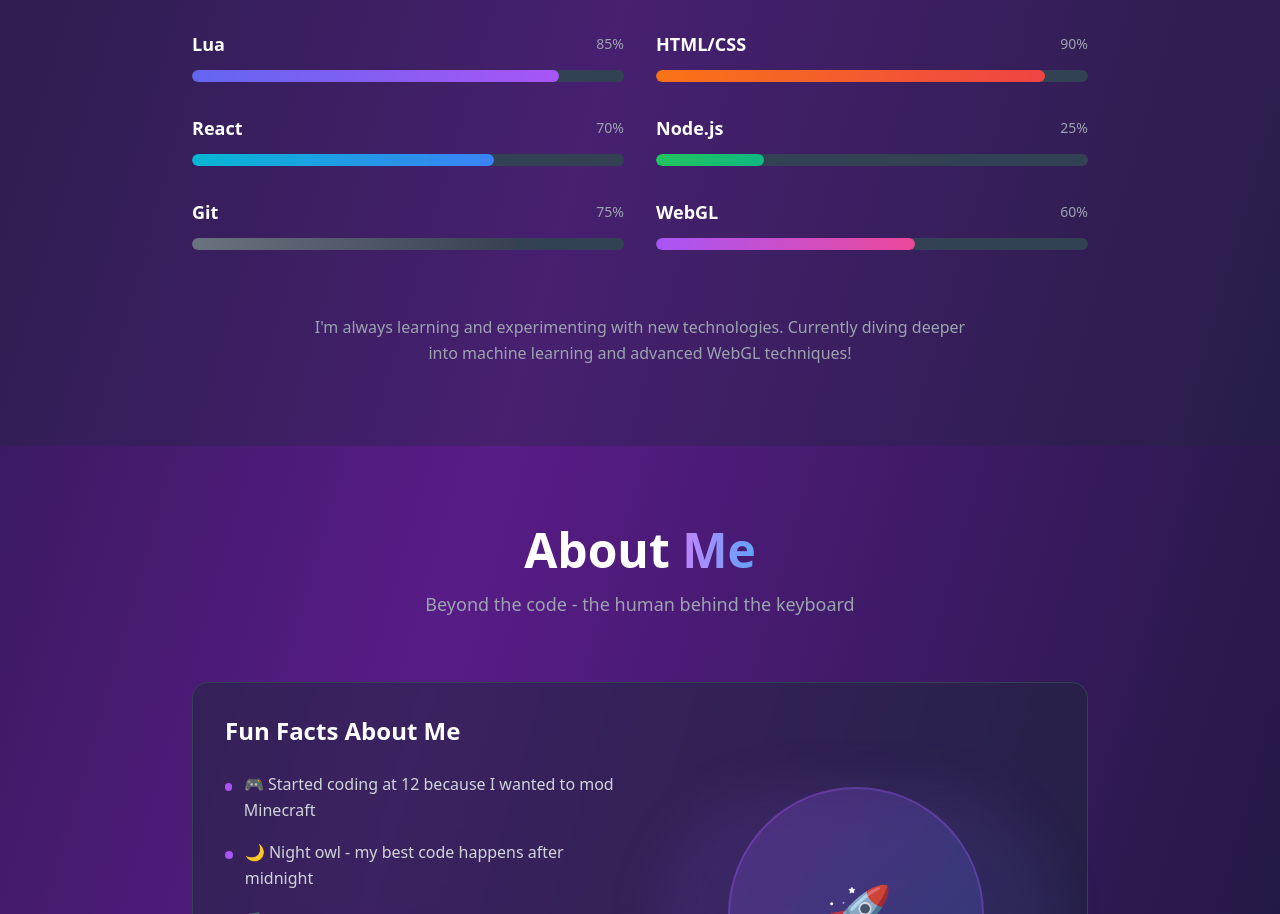
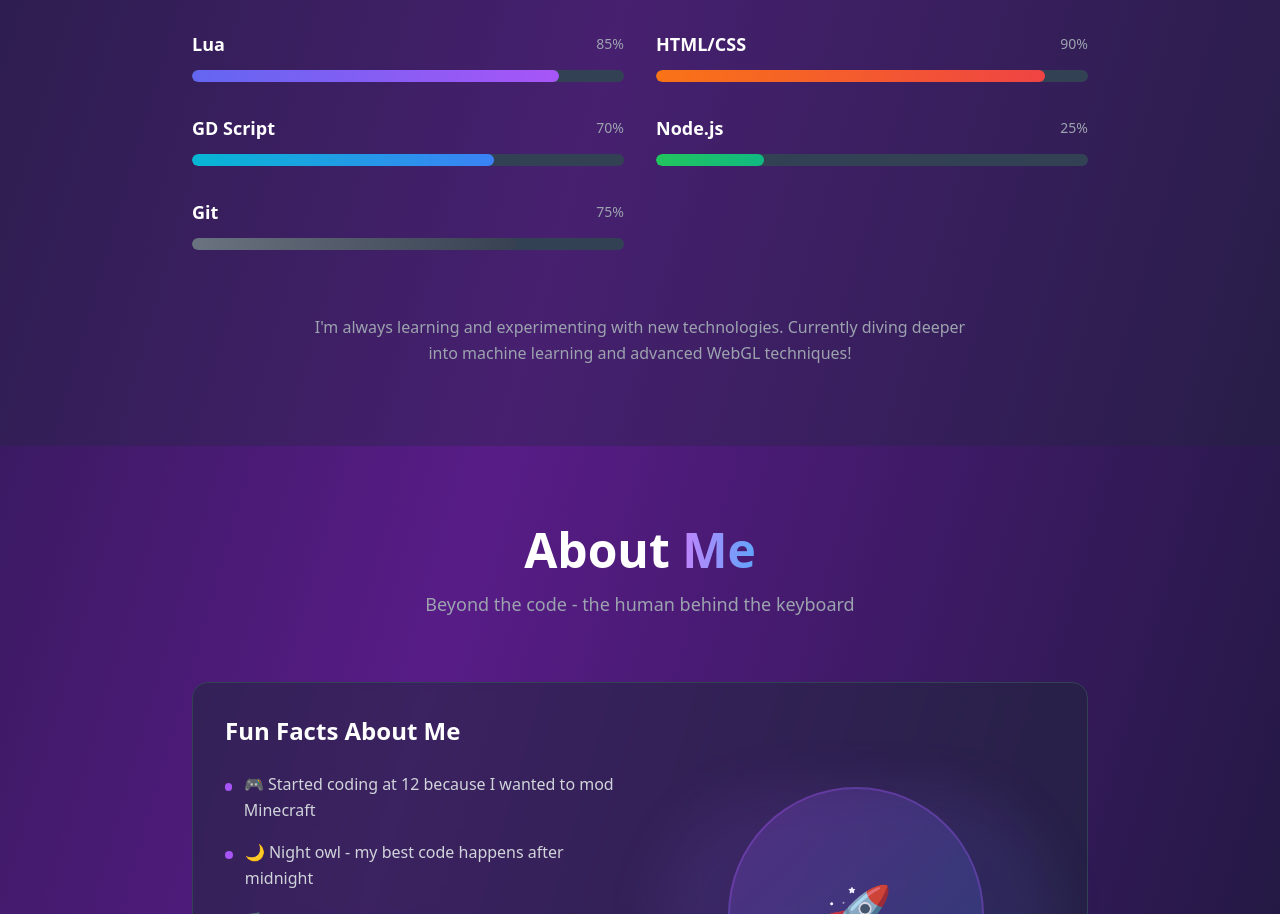
Before and after one commit to itsF4LCON/f4lcon, a React (Vite) app: page / in a window 1280 px wide. Shown: the part 2286-3200 px from the top of the page. Built offline with nearby package versions, Linux system fonts and the light colour scheme.

Commit message:
Update skills
Replace React with GD script and remove WebGL from skills.

```diff
--- a/src/components/Skills.tsx
+++ b/src/components/Skills.tsx
@@ -1,4 +1,3 @@
-
 import { useEffect, useState } from "react";
 
 const Skills = () => {
@@ -9,10 +8,9 @@ const Skills = () => {
     { name: "Python", level: 80, color: "from-blue-500 to-green-500" },
     { name: "Lua", level: 85, color: "from-indigo-500 to-purple-500" },
     { name: "HTML/CSS", level: 90, color: "from-orange-500 to-red-500" },
-    { name: "React", level: 70, color: "from-cyan-500 to-blue-500" },
+    { name: "GD Script", level: 70, color: "from-cyan-500 to-blue-500" },
     { name: "Node.js", level: 25, color: "from-green-500 to-emerald-500" },
-    { name: "Git", level: 75, color: "from-gray-500 to-gray-700" },
-    { name: "WebGL", level: 60, color: "from-purple-500 to-pink-500" }
+    { name: "Git", level: 75, color: "from-gray-500 to-gray-700" }
   ];
 
   useEffect(() => {
```
